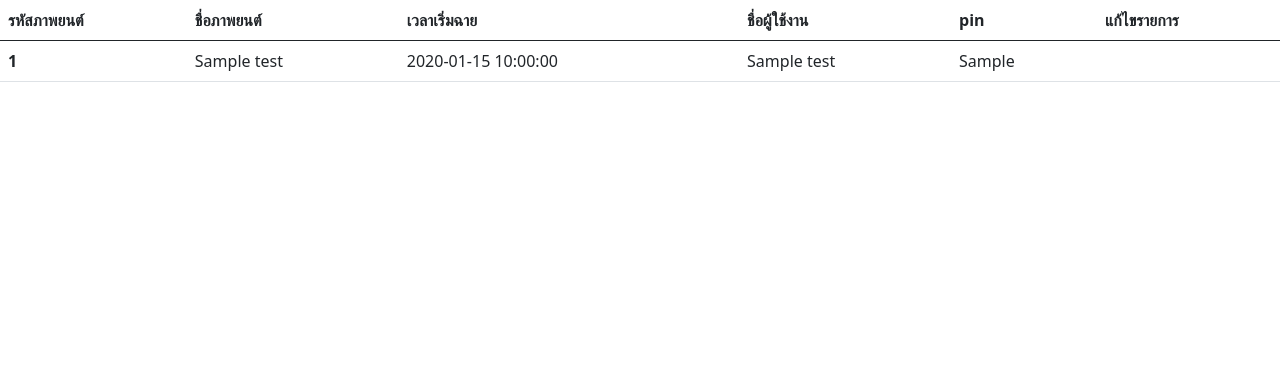
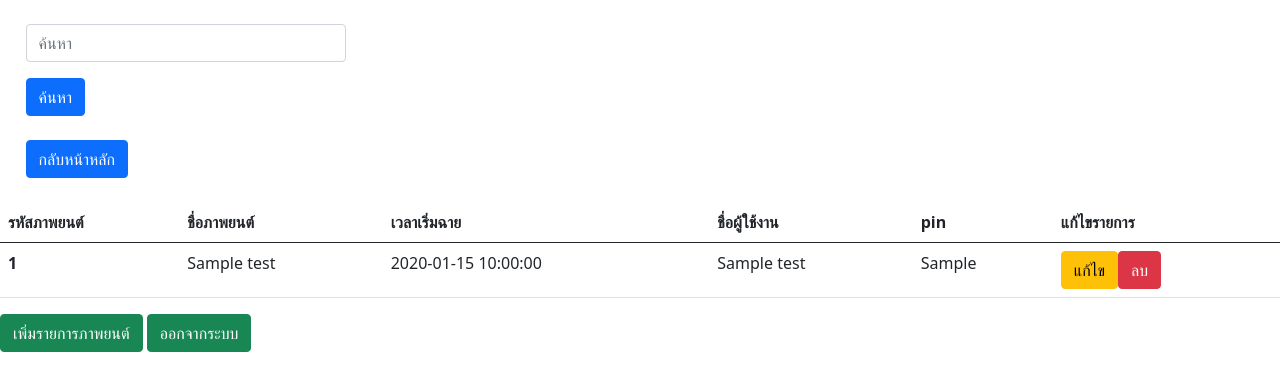
Before and after one commit to arnontid/--61502100062-0, a PHP site: page /table_show.php in a window 1280 px wide. Shown: the top 391 px of the page. Run offline with PHP 8.4, Linux system fonts and the light colour scheme; tables that the repository leaves empty or names only in its code hold one stand-in row (values such as "Sample post"); a stand-in replaces the project's code that opens the database connection; some libraries are stand-ins or nearby versions.

Commit message:
ข้อ 1.1 กับ ข้อ 1.3

```diff
--- a/table_show.php
+++ b/table_show.php
@@ -12,10 +12,28 @@
 <?php
   include('connect.php');//เรียกใช้กcon
   $sql = "SELECT * FROM test"; //สร้างเก้บ
+  if(isset ($_GET['serach_click'])){
+    $sql = "SELECT * FROM test WHERE id LIKE '%{$_GET['search']}%' OR mname LIKE '%{$_GET['search']}%' ";
+
+  }
   $result = $con->query($sql);//ดึงข้อมูล
 
  ?>
 <body>
+    <br>
+<form action="login.php" method="get"  style="width: 20rem; margin-left: 2%;" >
+
+    <div class="mb-3">
+    <input type="hiden" class="form-control" name="search"   id="search" placeholder="ค้นหา">
+
+    </div>
+    <button type="submit" class="btn btn-primary" name="serach_click">ค้นหา</button>
+</form>
+
+<br>
+<a href="table_show.php" style=" margin-left: 2%;" ><button type="submit" class="btn btn-primary" >กลับหน้าหลัก</button></a>
+<br>
+<br>
 <table class="table">
         <thead>
           <tr>
@@ -41,6 +59,11 @@
             <td>
 
 
+            <div class="btn-group" role="group" aria-label="Basic example">
+            <a href="modify_from.php?id=<?php echo $row['id'];?>"><button  type="button" class="btn btn-warning">แก้ไข</button></a>
+                <a href="delete.php?id=<?php echo $row['id'];?>"><button  type="button" class="btn btn-danger">ลบ</button></a>
+
+
                 </div>
             </td>
          </tr>
@@ -48,6 +71,18 @@
 
           }
 ?>
+        </tbody>
+        </table>
+        <div class="btn-group" role="group" aria-label="Basic mixed styles example">
+        <a href="insert_from.php">
+          <button type="button" class="btn btn-success">เพิ่มรายการภาพยนต์</button>
+        </a>
+     </div>
+     <div class="btn-group" role="group" aria-label="Basic mixed styles example">
+    <form action="login.php" method="post">
+     <button type="submit" name="logout" class="btn btn-success">ออกจากระบบ</button>
+    </form>
+    </div>
 <?php mysqli_close($con); ?>
 </body>
 </html>
```
